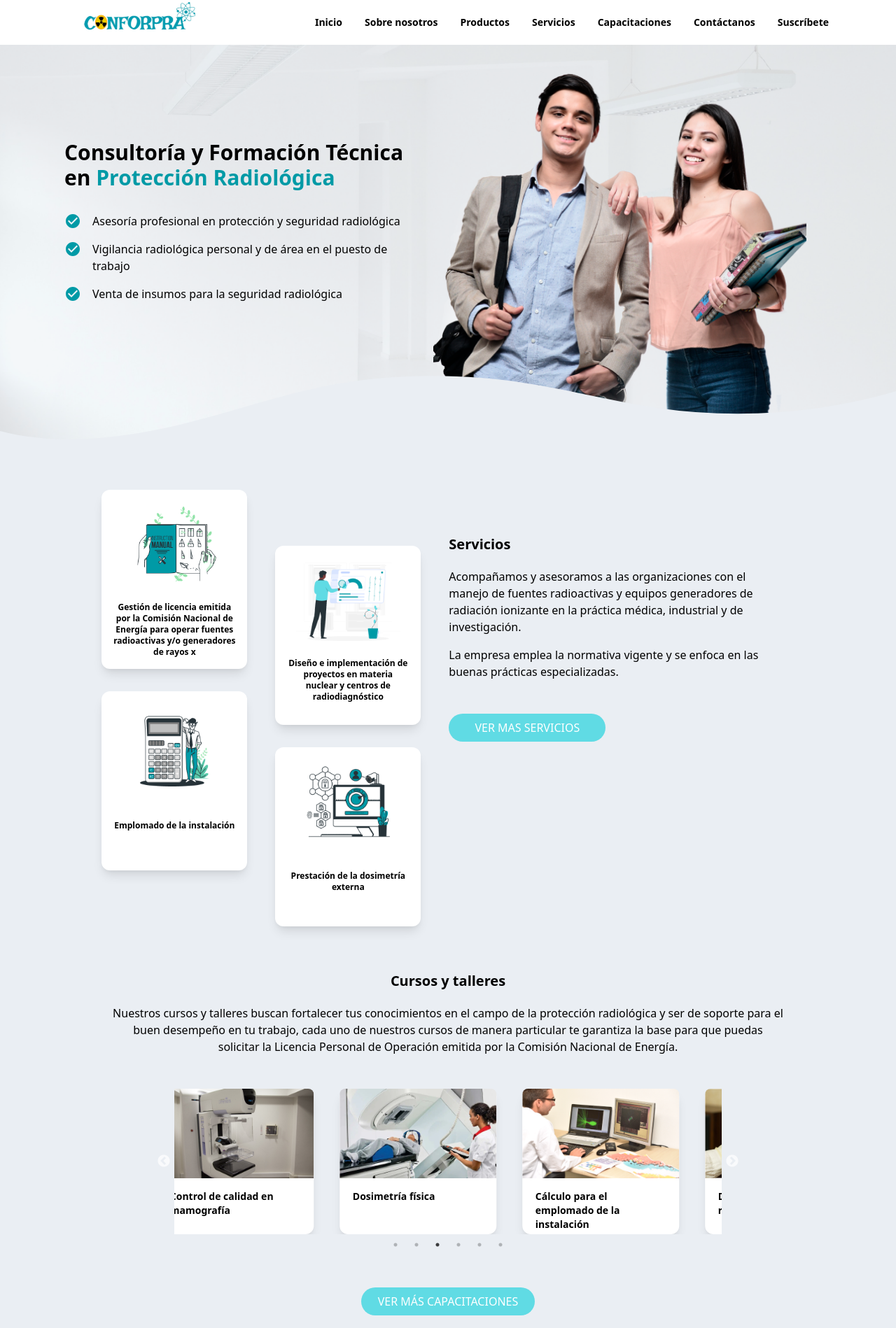
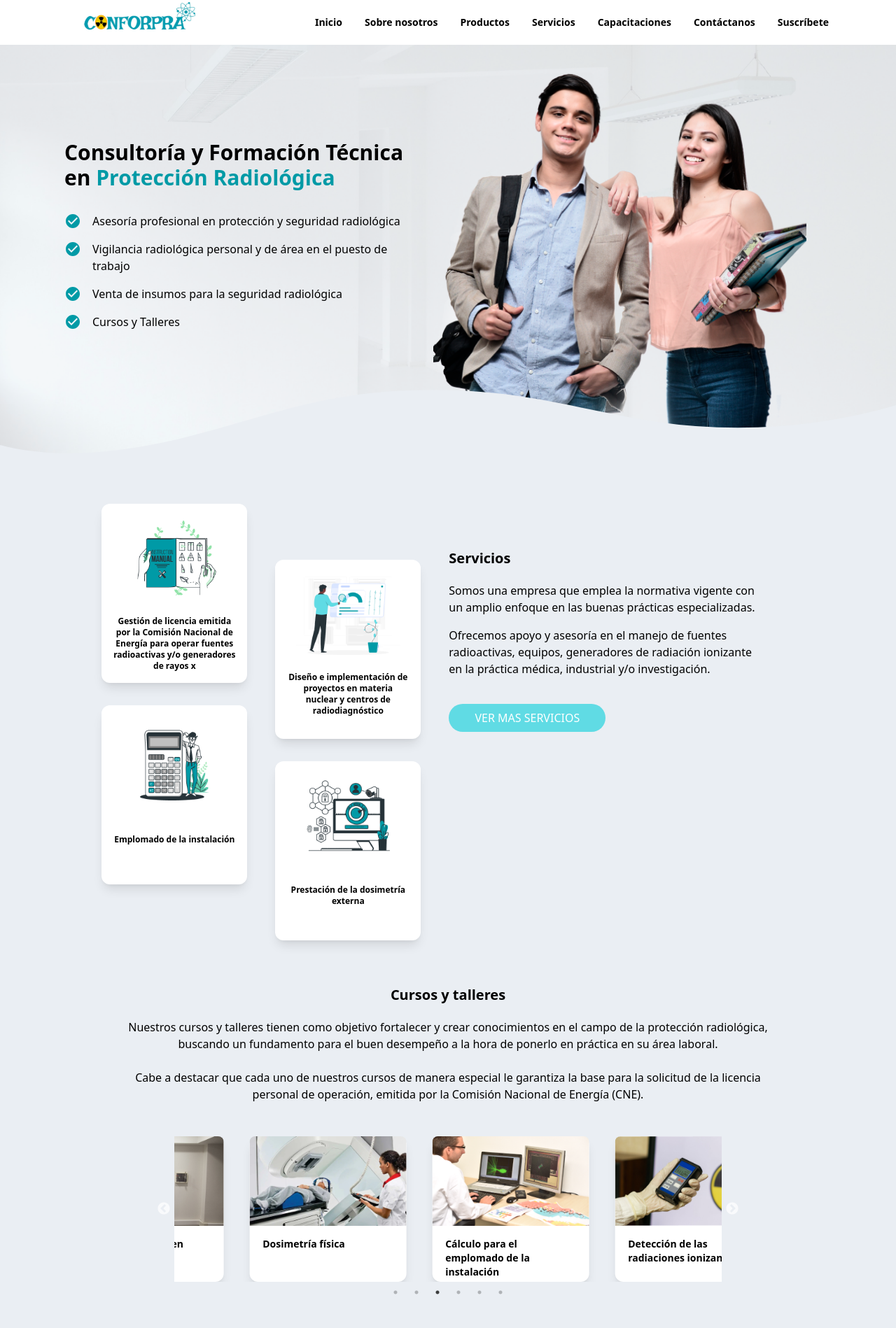
Before and after one commit to jcborissova/conforpra-srl-frontend-1, a React (Create React App) app: page / in a window 1280 px wide. Shown: the top 1898 px of the page at 70% size. Built offline with nearby package versions, Linux system fonts and the light colour scheme.

Commit message:
[CS-37] User request changes and button animation (#13)

```diff
--- a/src/components/CardCarousel.tsx
+++ b/src/components/CardCarousel.tsx
@@ -50,7 +50,7 @@ const CardCarousel = (props: any) => {
   const CursosTalleresCardInformation = [
     {
       id: 1,
-      title: 'Curso Básico de Protección Radiológica',
+      title: 'Curso básico de Protección Radiológica',
       text: 'Este curso tiene como objetivo que el participante tenga los conocimientos suficientes para el buen desempeño en su área laboral y a la vez pueda optar por la Licencia Personal de Operación como técnico de radiodiagnóstico.',
       img: c1,
     },
--- a/src/components/Dropdown.tsx
+++ b/src/components/Dropdown.tsx
@@ -26,7 +26,7 @@ const Dropdown = ({ isOpen, toggle }: { isOpen: any; toggle: any }) => {
         Capacitaciones
       </Link>
       <Link to="/contactanos" className="p-4" onClick={toggle}>
-        Contactanos
+        Contáctanos
       </Link>
       <Suscribete className="p-4 font-semibold" onClick={toggle} />
     </div>
--- a/src/components/Home/CourseSection.tsx
+++ b/src/components/Home/CourseSection.tsx
@@ -10,12 +10,11 @@ const CourseSection = () => {
         </div>
         <div className="pt-5 lg:w-full w-10/12 md:text-base text-sm">
           <p>
-            Nuestros cursos y talleres buscan fortalecer tus conocimientos en el
-            campo de la protección radiológica y ser de soporte para el buen
-            desempeño en tu trabajo, cada uno de nuestros cursos de manera
-            particular te garantiza la base para que puedas solicitar la
-            Licencia Personal de Operación emitida por la Comisión Nacional de
-            Energía.
+            Nuestros cursos y talleres tienen como objetivo fortalecer y crear conocimientos en el campo de la protección radiológica, buscando un fundamento para el buen desempeño a la hora de ponerlo en práctica en su área laboral.
+          </p>
+          <br/>
+          <p>
+            Cabe a destacar que cada uno de nuestros cursos de manera especial le garantiza la base para la solicitud de la licencia personal de operación, emitida por la Comisión Nacional de Energía (CNE).
           </p>
         </div>
       </div>
@@ -25,7 +24,7 @@ const CourseSection = () => {
       <div className="flex justify-center lg:w-1/2 pt-10 ">
         <Link to="/capacitaciones">
           <button
-            className="rounded-full sm:h-10 sm:py-0 py-2 bg-custom text-white uppercase text-normal px-6 outline-none focus:outline-none mb-1 ease-linear transition-all duration-150"
+            className="animate-bounce rounded-full sm:h-10 sm:py-0 py-2 bg-custom text-white uppercase text-normal px-6 outline-none focus:outline-none mb-1 ease-linear transition-all duration-150"
             type="button"
           >
             <Link to="/capacitaciones">VER MÁS CAPACITACIONES</Link>
--- a/src/components/Home/PresentationSection.tsx
+++ b/src/components/Home/PresentationSection.tsx
@@ -48,6 +48,10 @@ const PresentationSection = () => {
                   <CheckCircle />
                   Venta de insumos para la seguridad radiológica
                 </li>
+                <li className="flex flex-row gap-4">
+                  <CheckCircle />
+                  Cursos y Talleres
+                </li>
               </ul>
             </div>
           </div>
--- a/src/components/Home/ProductsSection.tsx
+++ b/src/components/Home/ProductsSection.tsx
@@ -74,7 +74,7 @@ const ProductSection = () => {
         <div className="sm:w-1/2 w-11/12 pt-16">
           <Link to="/productos">
             <button
-              className="rounded-full h-auto bg-custom text-white text-normal px-4 py-2 uppercase text-normal outline-none focus:outline-none mb-1 ease-linear transition-all duration-150"
+              className="animate-bounce rounded-full h-auto bg-custom text-white text-normal px-4 py-2 uppercase text-normal outline-none focus:outline-none mb-1 ease-linear transition-all duration-150"
               type="button"
             >
               <Link to="/productos" className="">
--- a/src/components/Home/ServiceSection.tsx
+++ b/src/components/Home/ServiceSection.tsx
@@ -60,20 +60,17 @@ const ServiceSection = () => {
         </div>
         <div className="pt-5 md:text-base text-sm">
           <p>
-            Acompañamos y asesoramos a las organizaciones con el manejo de
-            fuentes radioactivas y equipos generadores de radiación ionizante en
-            la práctica médica, industrial y de investigación.
+            Somos una empresa que emplea la normativa vigente con un amplio enfoque en las buenas prácticas especializadas.
           </p>
         </div>
         <div className="pt-4 md:text-base text-sm lg:pb-0 pb-10">
           <p>
-            La empresa emplea la normativa vigente y se enfoca en las buenas
-            prácticas especializadas.
+            Ofrecemos apoyo y asesoría en el manejo de fuentes radioactivas, equipos, generadores de radiación ionizante en la práctica médica, industrial y/o investigación.
           </p>
         </div>
         <div className="pt-12 lg:block hidden w-full">
           <button
-            className="rounded-full bg-custom w-56 h-10 text-white uppercase text-normal outline-none focus:outline-none mb-1 ease-linear transition-all duration-150"
+            className="animate-bounce rounded-full bg-custom w-56 h-10 text-white uppercase text-normal outline-none focus:outline-none mb-1 ease-linear transition-all duration-150"
             type="button"
           >
             <Link to="/servicios">Ver mas servicios</Link>
--- a/src/pages/about.tsx
+++ b/src/pages/about.tsx
@@ -38,9 +38,9 @@ const principiosCardInformation = [
 
 const pageInformation = {
   id: 1,
-  title: 'Conforpra',
+  title: 'CONFORPRA',
   description:
-    'Asesoría para proyectos específicos en el campo de la protección y seguridad radiológica de las organizaciones',
+    'Asesoría para proyectos específicos en el campo de la protección y seguridad radiológica de las organizaciones.',
   img: AboutImg,
   dividerColor: '',
 };
--- a/src/pages/capacitaciones.tsx
+++ b/src/pages/capacitaciones.tsx
@@ -13,7 +13,7 @@ const pageInformation = {
   id: 1,
   title: 'Capacitaciones',
   description:
-    'Una capacitación efectiva no sólo solucionará problemáticas presentes, sino que a largo plazo será la mejor práctica',
+    'Una capacitación efectiva no sólo solucionará problemáticas presentes, sino que a largo plazo será la mejor práctica.',
   img: capacitacionesBrackground,
   dividerColor: '',
 };
@@ -21,7 +21,7 @@ const pageInformation = {
 const capacitacionesCardInformation = [
   {
     id: 1,
-    title: 'Curso Básico de Protección Radiológica',
+    title: 'Curso básico de Protección Radiológica',
     text: 'Este curso tiene como objetivo que el participante tenga los conocimientos suficientes para el buen desempeño en su área laboral y a la vez pueda optar por la Licencia Personal de Operación como técnico de radiodiagnóstico.',
     img: c1,
   },
--- a/src/pages/contactanos.tsx
+++ b/src/pages/contactanos.tsx
@@ -10,7 +10,7 @@ const pageInformation = {
   id: 1,
   title: 'Contacto',
   description:
-    'Estamos aquí para cualquier pregunta o sugerencia acerca de nuestros productos, servicios o capacitaciones. Comunícate con nosotros',
+    'Estamos aquí para cualquier pregunta o sugerencia acerca de nuestros productos, servicios o capacitaciones. Comunícate con nosotros.',
   img: contactanosBackground,
   dividerColor: '',
 };
--- a/src/pages/login.tsx
+++ b/src/pages/login.tsx
@@ -40,7 +40,7 @@ const Login = () => {
                 Contraseña<span className="text-red-600 ml-2">*</span>
               </p>
               <input
-                type="text"
+                type="password"
                 className="px-5 py-1 w-full placeholder-gray-400 text-gray-600 relative bg-white rounded-2xl text-sm border border-gray-400 outline-none focus:outline-none focus:ring"
               />
             </div>
@@ -64,9 +64,6 @@ const Login = () => {
               INICIAR SESIÓN
             </button>
           </div>
-          <div className="font-custom-color hover:text-green-900">
-            <Link to="/">¿Olvidaste la contraseña?</Link>
-          </div>
         </div>
         <div className="md:block hidden ">
           <img src={loginSideImg} alt="people" className="z-0 h-80" />
--- a/src/pages/productos.tsx
+++ b/src/pages/productos.tsx
@@ -17,7 +17,7 @@ const pageInformation = {
   id: 1,
   title: 'Productos',
   description:
-    'Ofrecemos una variedad de productos que sirven de sustento para la realización de trabajos de seguridad radiológica',
+    'Ofrecemos una variedad de productos que sirven de sustento para la realización de trabajos de seguridad radiológica.',
   img: productHeaderImg,
   dividerColor: '-gray',
 };
```
